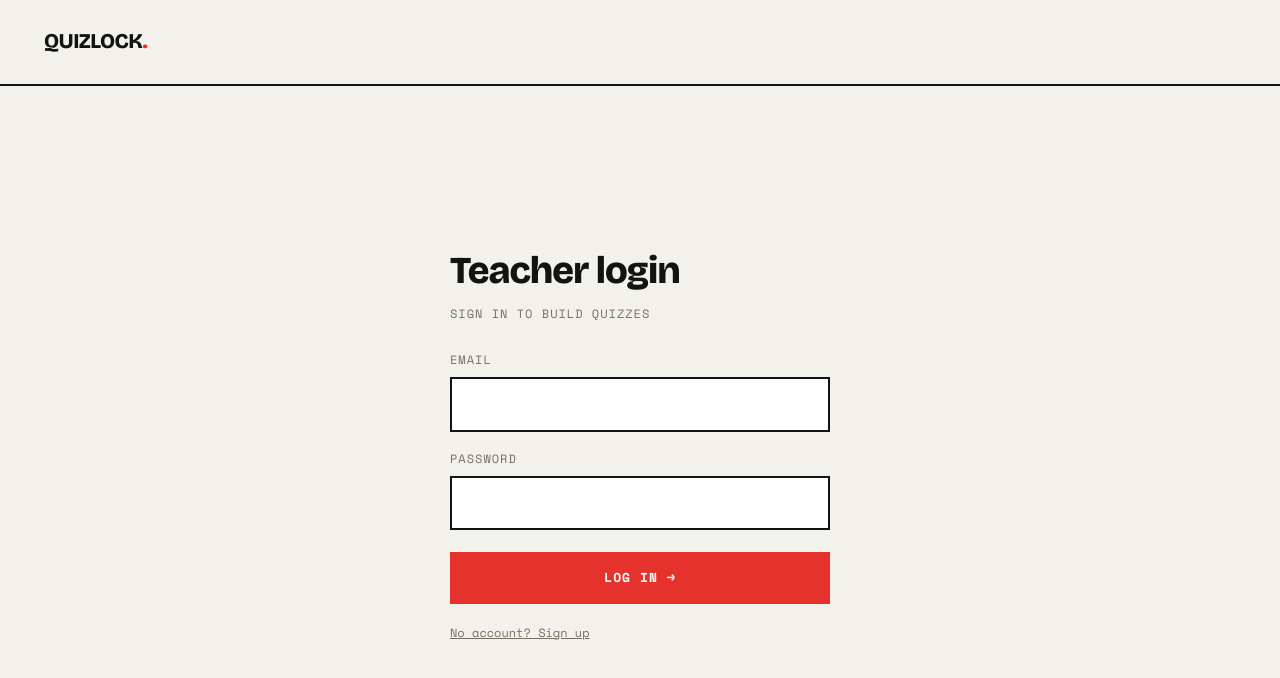
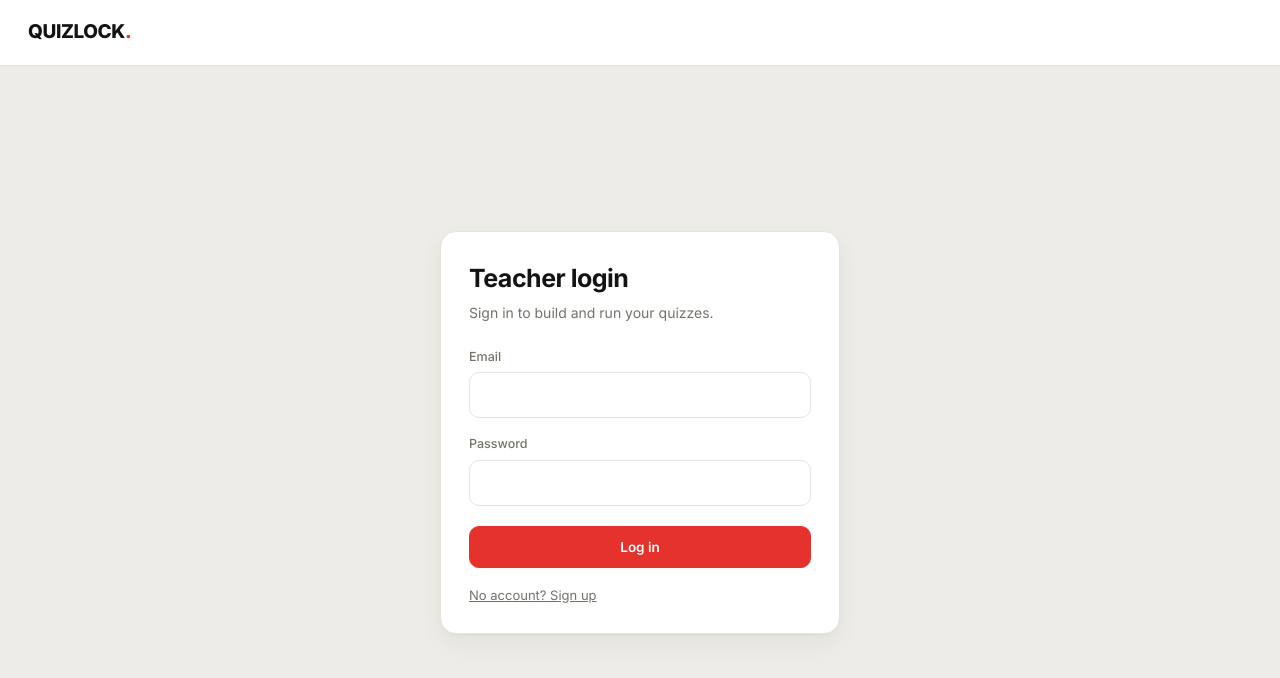
Before and after one commit to FatimaArif30/quizlock, a React (Vite) app: page /teacher/login in a window 1280 px wide. Shown: the top 678 px of the page. Built offline with nearby package versions, Linux system fonts and the light colour scheme; no server answers.

Commit message:
Redesign foundation: Inter + tokens + soft components; convert Teacher Login

```diff
--- a/index.html
+++ b/index.html
@@ -7,7 +7,7 @@
     <link rel="preconnect" href="https://fonts.googleapis.com" />
     <link rel="preconnect" href="https://fonts.gstatic.com" crossorigin />
     <link
-      href="https://fonts.googleapis.com/css2?family=Bricolage+Grotesque:opsz,wght@12..96,500;12..96,600;12..96,700;12..96,800&family=Space+Mono:wght@400;700&display=swap"
+      href="https://fonts.googleapis.com/css2?family=Inter:wght@400;500;600;700;800&display=swap"
       rel="stylesheet"
     />
   </head>
--- a/src/index.css
+++ b/src/index.css
@@ -2,58 +2,84 @@
 @tailwind components;
 @tailwind utilities;
 
-:root { color-scheme: light; }
-
-html, body, #root { height: 100%; }
-body {
-  margin: 0;
-  background: #f2f1ec;
-  color: #131311;
-  font-family: 'Bricolage Grotesque', system-ui, sans-serif;
-  -webkit-font-smoothing: antialiased;
+/* QuizLock design system — clean SaaS look, "Mono Ink + Red" palette.
+   Ink is the primary fill; RED is an accent only (brand, primary action, alerts). */
+:root{
+  color-scheme: light;
+  --bg:#edece6;        /* app shell, warm light grey */
+  --card:#ffffff;
+  --ink:#131311;       /* primary text + primary data fill */
+  --ink-2:#3a3833;     /* secondary ink */
+  --muted:#77726a;     /* labels, captions */
+  --track:#e9e7df;     /* bar tracks / empty gauge */
+  --line:#e6e4dc;      /* hairlines */
+  --accent:#e5322d;    /* RED — brand pop + primary action only */
+  --accent-dk:#c72620;
+  --good:#1f9d55; --good-bg:#e7f4ec;
+  --warn:#c4791b; --warn-bg:#f8efdf;
+  --bad:#e5322d;  --bad-bg:#fbe9e8;
+  --r:16px; --r-sm:10px;
+  --shadow:0 1px 2px rgba(19,19,17,.04), 0 10px 26px rgba(19,19,17,.05);
+  --font:'Inter', system-ui, -apple-system, 'Segoe UI', Roboto, sans-serif;
 }
 
-/* Simple utility for the sharp editorial buttons */
-.btn {
-  font-family: 'Space Mono', monospace;
-  font-weight: 700;
-  font-size: 13px;
-  letter-spacing: 1px;
-  padding: 14px 26px;
-  cursor: pointer;
-  border: 2px solid #131311;
-  background: transparent;
-  color: #131311;
-  transition: transform .05s ease;
+html, body, #root { height:100%; }
+body{
+  margin:0;
+  background:var(--bg);
+  color:var(--ink);
+  font-family:var(--font);
+  font-size:14px;
+  line-height:1.5;
+  -webkit-font-smoothing:antialiased;
 }
-.btn:active { transform: translateY(1px); }
-.btn-primary { background: #e5322d; border-color: #e5322d; color: #fff; }
-.btn-primary:hover { background: #c72620; border-color: #c72620; }
-.btn:disabled { opacity: .45; cursor: not-allowed; }
+.tnum{ font-variant-numeric:tabular-nums }
 
-.field {
-  width: 100%;
-  font-family: 'Space Mono', monospace;
-  font-size: 15px;
-  padding: 14px 16px;
-  border: 2px solid #131311;
-  background: #fff;
-  color: #131311;
-  box-sizing: border-box;
+/* ---- buttons ---- */
+.btn{
+  font-family:var(--font); font-weight:600; font-size:13.5px; letter-spacing:0;
+  padding:10px 16px; cursor:pointer; border-radius:var(--r-sm);
+  border:1px solid var(--line); background:var(--card); color:var(--ink);
+  display:inline-flex; align-items:center; gap:7px; text-decoration:none;
+  transition:background .12s ease, border-color .12s ease;
 }
-.field:focus { outline: 2px solid #e5322d; outline-offset: 1px; }
+.btn:hover{ background:#f4f3ee }
+.btn:active{ transform:translateY(.5px) }
+.btn-primary{ background:var(--accent); border-color:var(--accent); color:#fff }
+.btn-primary:hover{ background:var(--accent-dk); border-color:var(--accent-dk) }
+.btn:disabled{ opacity:.5; cursor:not-allowed }
+.btn-sm{ padding:6px 11px; font-size:12.5px }
 
-.label { font-family: 'Space Mono', monospace; font-size: 12px; letter-spacing: 1px; color: #757064; text-transform: uppercase; }
+/* ---- inputs ---- */
+.field{
+  width:100%; font-family:var(--font); font-size:14.5px;
+  padding:11px 13px; border:1px solid var(--line); border-radius:var(--r-sm);
+  background:var(--card); color:var(--ink); box-sizing:border-box;
+}
+.field::placeholder{ color:#a8a49b }
+.field:focus{ outline:none; border-color:var(--ink); box-shadow:0 0 0 3px rgba(19,19,17,.08) }
 
-/* visible keyboard focus everywhere */
-:focus-visible { outline: 2px solid #e5322d; outline-offset: 2px; }
+/* ---- labels ---- */
+.label{ font-family:var(--font); font-size:12.5px; letter-spacing:0; color:var(--muted); font-weight:500; text-transform:none }
 
-/* toast confirmation */
-.toast {
-  position: fixed; bottom: 22px; left: 50%; transform: translateX(-50%);
-  background: #131311; color: #f2f1ec; padding: 12px 20px;
-  font-family: 'Space Mono', monospace; font-size: 13px; letter-spacing: .5px;
-  border: 2px solid #131311; z-index: 200; box-shadow: 4px 4px 0 rgba(19,19,17,.2);
+/* ---- shared surfaces used as screens convert ---- */
+.card{ background:var(--card); border:1px solid var(--line); border-radius:var(--r); box-shadow:var(--shadow); padding:18px }
+.chip{ display:inline-flex; align-items:center; gap:6px; font-size:12.5px; font-weight:600; padding:4px 10px; border-radius:999px }
+.chip .led{ width:7px; height:7px; border-radius:50%; background:currentColor }
+.chip.good{ background:var(--good-bg); color:var(--good) }
+.chip.warn{ background:var(--warn-bg); color:var(--warn) }
+.chip.bad{ background:var(--bad-bg); color:var(--bad) }
+.chip.neutral{ background:#f0efe9; color:var(--ink-2) }
+
+/* ---- focus ---- */
+:focus-visible{ outline:2px solid var(--accent); outline-offset:2px }
+
+/* ---- toast ---- */
+.toast{
+  position:fixed; bottom:22px; left:50%; transform:translateX(-50%);
+  background:var(--ink); color:#fff; padding:12px 18px; border-radius:var(--r-sm);
+  font-family:var(--font); font-size:13.5px; z-index:200;
+  box-shadow:0 10px 30px rgba(19,19,17,.25);
 }
-.toast.ok { border-color: #1f9d55; }
-.toast.err { border-color: #e5322d; }
+.toast.ok{ box-shadow:0 0 0 1px var(--good), 0 10px 30px rgba(19,19,17,.25) }
+.toast.err{ box-shadow:0 0 0 1px var(--bad), 0 10px 30px rgba(19,19,17,.25) }
--- a/src/pages/TeacherLogin.jsx
+++ b/src/pages/TeacherLogin.jsx
@@ -34,24 +34,24 @@ export default function TeacherLogin() {
 
   return (
     <div style={{ minHeight: '100%', display: 'flex', flexDirection: 'column' }}>
-      <div style={{ display: 'flex', alignItems: 'center', padding: '26px 44px', borderBottom: '2px solid #131311' }}>
-        <span style={{ fontWeight: 800, fontSize: 21, letterSpacing: '-.6px' }}>
-          QUIZLOCK<span style={{ color: '#e5322d' }}>.</span>
+      <header style={{ display: 'flex', alignItems: 'center', padding: '18px 28px', borderBottom: '1px solid var(--line)', background: 'var(--card)' }}>
+        <span style={{ fontWeight: 800, fontSize: 19, letterSpacing: '-.02em' }}>
+          QUIZLOCK<span style={{ color: 'var(--accent)' }}>.</span>
         </span>
-      </div>
+      </header>
 
       <div style={{ flex: 1, display: 'flex', alignItems: 'center', justifyContent: 'center', padding: 24 }}>
-        <form onSubmit={submit} style={{ width: 380, maxWidth: '100%' }}>
-          <h1 style={{ fontSize: 38, fontWeight: 800, letterSpacing: '-1px', margin: '0 0 6px' }}>
+        <form onSubmit={submit} className="card" style={{ width: 400, maxWidth: '100%', padding: 28 }}>
+          <h1 style={{ fontSize: 25, fontWeight: 700, letterSpacing: '-.02em', margin: '0 0 4px' }}>
             {mode === 'login' ? 'Teacher login' : 'Create account'}
           </h1>
-          <p className="label" style={{ marginBottom: 24 }}>
-            {mode === 'login' ? 'Sign in to build quizzes' : 'Sign up to start'}
+          <p style={{ color: 'var(--muted)', fontSize: 14, margin: '0 0 22px' }}>
+            {mode === 'login' ? 'Sign in to build and run your quizzes.' : 'Sign up to start creating quizzes.'}
           </p>
 
           {!isConfigured && (
-            <p style={{ background: '#fdecec', border: '2px solid #e5322d', padding: 12, fontSize: 13, marginBottom: 16 }}>
-              Supabase is not configured yet. Fill in your <b>.env</b> file (see README).
+            <p style={{ background: 'var(--bad-bg)', border: '1px solid var(--bad)', color: 'var(--bad)', padding: 12, borderRadius: 'var(--r-sm)', fontSize: 13, marginBottom: 16 }}>
+              Supabase isn't configured yet — fill in your <b>.env</b> file (see README).
             </p>
           )}
 
@@ -60,21 +60,21 @@ export default function TeacherLogin() {
             <input id="t-email" className="field" type="email" required value={email}
               onChange={(e) => setEmail(e.target.value)} style={{ marginTop: 6 }} />
           </div>
-          <div style={{ marginBottom: 22 }}>
+          <div style={{ marginBottom: 20 }}>
             <label className="label" htmlFor="t-pass">Password</label>
             <input id="t-pass" className="field" type="password" required minLength={6} value={password}
               onChange={(e) => setPassword(e.target.value)} style={{ marginTop: 6 }} />
           </div>
 
-          <button className="btn btn-primary" style={{ width: '100%' }} disabled={busy}>
-            {busy ? 'PLEASE WAIT…' : mode === 'login' ? 'LOG IN →' : 'SIGN UP →'}
+          <button className="btn btn-primary" style={{ width: '100%', justifyContent: 'center' }} disabled={busy}>
+            {busy ? 'Please wait…' : mode === 'login' ? 'Log in' : 'Sign up'}
           </button>
 
-          {msg && <p style={{ fontSize: 13, color: '#c72620', marginTop: 14 }}>{msg}</p>}
+          {msg && <p role="alert" style={{ fontSize: 13, color: 'var(--accent)', marginTop: 14 }}>{msg}</p>}
 
           <button type="button" onClick={() => setMode(mode === 'login' ? 'signup' : 'login')}
-            style={{ background: 'none', border: 'none', cursor: 'pointer', marginTop: 20, fontFamily: "'Space Mono',monospace", fontSize: 12, color: '#757064', textDecoration: 'underline' }}>
-            {mode === 'login' ? "No account? Sign up" : 'Have an account? Log in'}
+            style={{ background: 'none', border: 'none', cursor: 'pointer', marginTop: 18, fontSize: 13, color: 'var(--muted)', textDecoration: 'underline', padding: 0 }}>
+            {mode === 'login' ? 'No account? Sign up' : 'Have an account? Log in'}
           </button>
         </form>
       </div>
--- a/tailwind.config.js
+++ b/tailwind.config.js
@@ -1,23 +1,28 @@
 /** @type {import('tailwindcss').Config} */
-// QuizLock design tokens — "Mono Ink + Red" (Editorial Bold)
+// QuizLock design tokens — clean SaaS look, "Mono Ink + Red" palette
 export default {
   content: ['./index.html', './src/**/*.{js,jsx}'],
   theme: {
     extend: {
       colors: {
-        paper: '#f2f1ec',
+        bg: '#edece6',
+        card: '#ffffff',
         ink: '#131311',
+        'ink-2': '#3a3833',
+        muted: '#77726a',
         accent: '#e5322d',
         'accent-dark': '#c72620',
-        muted: '#757064',
-        rule: '#dddbd1',
-        'rule-strong': '#131311',
+        line: '#e6e4dc',
+        track: '#e9e7df',
         good: '#1f9d55',
+        warn: '#c4791b',
+        bad: '#e5322d',
       },
       fontFamily: {
-        display: ['"Bricolage Grotesque"', 'system-ui', 'sans-serif'],
-        mono: ['"Space Mono"', 'ui-monospace', 'monospace'],
+        sans: ['Inter', 'system-ui', 'sans-serif'],
+        display: ['Inter', 'system-ui', 'sans-serif'],
       },
+      borderRadius: { xl: '16px' },
     },
   },
   plugins: [],
```
